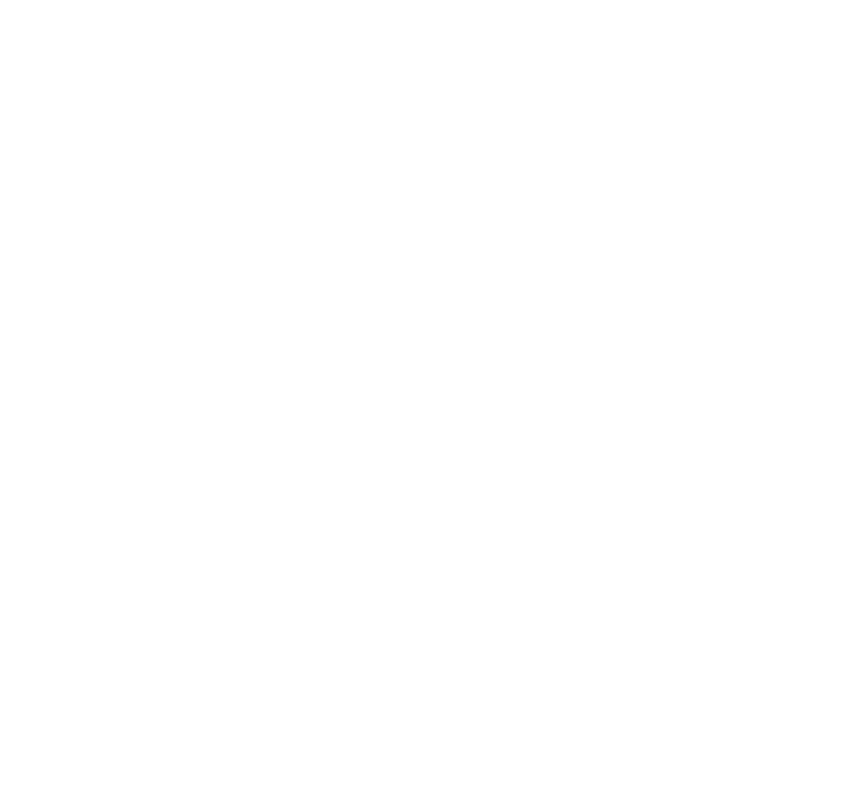
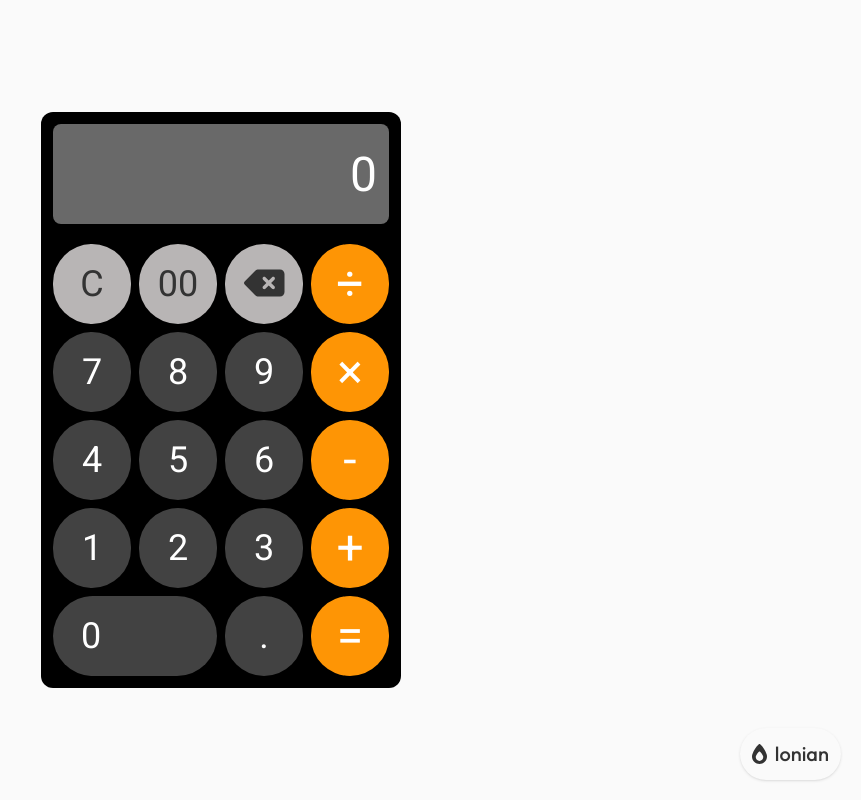
Before and after one commit to aurickwilliam/mini-projects, a React (Vite) app: page /calculator in a window 1280 px wide. Before the commit this address had no page. Shown: the whole page, without its empty margins (419-1280 px from the left). Built offline with nearby package versions, Linux system fonts and the light colour scheme.

Commit message:
Added Calculator project

```diff
--- a/src/App.jsx
+++ b/src/App.jsx
@@ -8,6 +8,7 @@ import PasswordGenerator from './pages/PasswordGenerator'
 import TemperatureConversion from './pages/TemperatureConversion'
 import Stopwatch from './pages/Stopwatch'
 import ImageSlider from './pages/ImageSlider'
+import Calculator from './pages/Calculator'
 
 export default function App() {
   return (
@@ -22,6 +23,7 @@ export default function App() {
         <Route path="/temperature-conversion" element={<TemperatureConversion />} />
         <Route path="/stopwatch" element={<Stopwatch />} />
         <Route path="/image-slider" element={<ImageSlider />} />
+        <Route path="/calculator" element={<Calculator />} />
       </Routes>
     </main>
   )
--- /dev/null
+++ b/src/pages/Calculator.jsx
@@ -0,0 +1,130 @@
+import { FontAwesomeIcon } from "@fortawesome/react-fontawesome";
+import { faFireFlameSimple, faDeleteLeft } from "@fortawesome/free-solid-svg-icons";
+
+import { useNavigate } from "react-router-dom";
+import { useState } from "react";
+
+export default function Calculator() {
+  const navigate = useNavigate();
+
+  const [display, setDisplay] = useState("0");
+
+  const appendToDisplay = (value) => {
+    if (display === "0") {
+      setDisplay(value);
+    }
+    else {
+      setDisplay(prev => prev + value);
+    }
+  };
+
+  const clearDisplay = () => {
+    setDisplay("0");
+  }
+
+  const deleteDisplay = () => {
+    if (display.length === 1) {
+      setDisplay("0");
+    }
+    else if (display !== "0") {
+      let values = display.split("");
+      values.pop();
+      setDisplay(values.join(""));
+    }
+  }
+
+  const computeDisplay = () => {
+    try {
+      setDisplay(eval(display));
+    }
+    catch (err) {
+      setDisplay("Syntax Error!");
+    }
+  }
+
+  return (
+    <section className="h-screen bg-white-bg flex justify-center items-center">
+      <div className="bg-black w-90 mx-5 p-3 rounded-xl">
+        {/* Display */}
+        <div className="bg-[#696969] p-3 h-25 rounded-lg flex items-center">
+          <input type="text"
+            className="w-full text-right text-5xl text-white font-roboto border-0 outline-0"
+            value={display}
+            readOnly />
+        </div>
+
+        {/* Buttons */}
+        <div className="w-full mt-5 grid grid-cols-4 grid-rows-5 gap-2">
+          <button onClick={clearDisplay} className="h-20 bg-[#B8B5B5] text-4xl text-charcoal font-roboto rounded-full hover:bg-[#a5a3a3] transition ease-in-out active:scale-95">
+            C
+          </button>
+          <button onClick={() => appendToDisplay("00")} className="h-20 bg-[#B8B5B5] text-4xl text-charcoal font-roboto rounded-full hover:bg-[#a5a3a3] transition ease-in-out active:scale-95">
+            00
+          </button>
+          <button onClick={deleteDisplay} className="h-20 bg-[#B8B5B5] text-4xl text-charcoal font-roboto rounded-full hover:bg-[#a5a3a3] transition ease-in-out active:scale-95">
+            <FontAwesomeIcon icon={faDeleteLeft} />
+          </button>
+          <button onClick={() => appendToDisplay("/")} className="h-20 bg-[#FE9505] text-5xl text-white font-roboto rounded-full hover:bg-[#dd860b] transition ease-in-out active:scale-95">
+            ÷
+          </button>
+
+          <button onClick={() => appendToDisplay("7")} className="h-20 bg-[#424242] text-4xl text-white font-roboto rounded-full hover:bg-[#4d4d4d] transition ease-in-out active:scale-95">
+            7
+          </button>
+          <button onClick={() => appendToDisplay("8")} className="h-20 bg-[#424242] text-4xl text-white font-roboto rounded-full hover:bg-[#4d4d4d] transition ease-in-out active:scale-95">
+            8
+          </button>
+          <button onClick={() => appendToDisplay("9")} className="h-20 bg-[#424242] text-4xl text-white font-roboto rounded-full hover:bg-[#4d4d4d] transition ease-in-out active:scale-95">
+            9
+          </button>
+          <button onClick={() => appendToDisplay("*")} className="h-20 bg-[#FE9505] text-5xl text-white font-roboto rounded-full hover:bg-[#dd860b] transition ease-in-out active:scale-95">
+            ×
+          </button>
+
+          <button onClick={() => appendToDisplay("4")} className="h-20 bg-[#424242] text-4xl text-white font-roboto rounded-full hover:bg-[#4d4d4d] transition ease-in-out active:scale-95">
+            4
+          </button>
+          <button onClick={() => appendToDisplay("5")} className="h-20 bg-[#424242] text-4xl text-white font-roboto rounded-full hover:bg-[#4d4d4d] transition ease-in-out active:scale-95">
+            5
+          </button>
+          <button onClick={() => appendToDisplay("6")} className="h-20 bg-[#424242] text-4xl text-white font-roboto rounded-full hover:bg-[#4d4d4d] transition ease-in-out active:scale-95">
+            6
+          </button>
+          <button onClick={() => appendToDisplay("-")} className="h-20 bg-[#FE9505] text-5xl text-white font-roboto rounded-full hover:bg-[#dd860b] transition ease-in-out active:scale-95">
+            -
+          </button>
+
+          <button onClick={() => appendToDisplay("1")} className="h-20 bg-[#424242] text-4xl text-white font-roboto rounded-full hover:bg-[#4d4d4d] transition ease-in-out active:scale-95">
+            1
+          </button>
+          <button onClick={() => appendToDisplay("2")} className="h-20 bg-[#424242] text-4xl text-white font-roboto rounded-full hover:bg-[#4d4d4d] transition ease-in-out active:scale-95">
+            2
+          </button>
+          <button onClick={() => appendToDisplay("3")} className="h-20 bg-[#424242] text-4xl text-white font-roboto rounded-full hover:bg-[#4d4d4d] transition ease-in-out active:scale-95">
+            3
+          </button>
+          <button onClick={() => appendToDisplay("+")} className="h-20 bg-[#FE9505] text-5xl text-white font-roboto rounded-full hover:bg-[#dd860b] transition ease-in-out active:scale-95">
+            +
+          </button>
+
+          <button onClick={() => appendToDisplay("0")} className="col-span-2 h-20 pl-7 bg-[#424242] text-4xl text-white text-left font-roboto rounded-full hover:bg-[#4d4d4d] transition ease-in-out active:scale-95">
+            0
+          </button>
+          <button onClick={() => appendToDisplay(".")} className="h-20 bg-[#424242] text-4xl text-white font-roboto rounded-full hover:bg-[#4d4d4d] transition ease-in-out active:scale-95">
+            .
+          </button>
+          <button onClick={computeDisplay} className="h-20 bg-[#FE9505] text-5xl text-white font-roboto rounded-full hover:bg-[#dd860b] transition ease-in-out active:scale-95">
+            =
+          </button>
+        </div>
+      </div>
+
+      <div onClick={() => navigate("/")} className='absolute right-0 bottom-0 bg-white-bg m-5 p-3 flex items-center justify-center gap-2 rounded-4xl shadow-sm cursor-pointer'>
+        <FontAwesomeIcon icon={faFireFlameSimple} className='text-xl text-charcoal'/>
+        <h1 className='text-xl text-charcoal font-outfit font-medium'>
+          lonian
+        </h1>
+      </div>
+    </section>
+  );
+}
--- a/src/pages/Home.jsx
+++ b/src/pages/Home.jsx
@@ -6,7 +6,9 @@ import randomNumberCover from "../assets/cover-img/random-number-cover.png"
 import digitalClockCover from "../assets/cover-img/digital-clock-cover.png"
 import passwordGeneratorCover from "../assets/cover-img/password-generator-cover.png"
 import temperatureConversionCover from "../assets/cover-img/temperature-conversion-cover.png"
+import stopwatchCover from "../assets/cover-img/stopwatch-cover.png";
 import photocardCover from "../assets/cover-img/photocard-cover.png";
+import calculatorCover from "../assets/cover-img/calculator-cover.png";
 
 export default function Home() {
 
@@ -51,13 +53,19 @@ export default function Home() {
       title: "Stopwatch",
       description: "Start and Stop timer.",
       destination: "/stopwatch",
-      coverImg: temperatureConversionCover,
+      coverImg: stopwatchCover,
     },
     {
       title: "Photocard Slider",
       description: "Photocard image slider of all members of NewJeans.",
       destination: "/image-slider",
       coverImg: photocardCover,
+    },
+    {
+      title: "iOS Calculator",
+      description: "Simple replica calculator of iOS version.",
+      destination: "/calculator",
+      coverImg: calculatorCover,
     }
   ]
 
```
Also changed, not shown: src/assets/cover-img/calculator-cover.png (added), src/assets/cover-img/stopwatch-cover.png (added).
